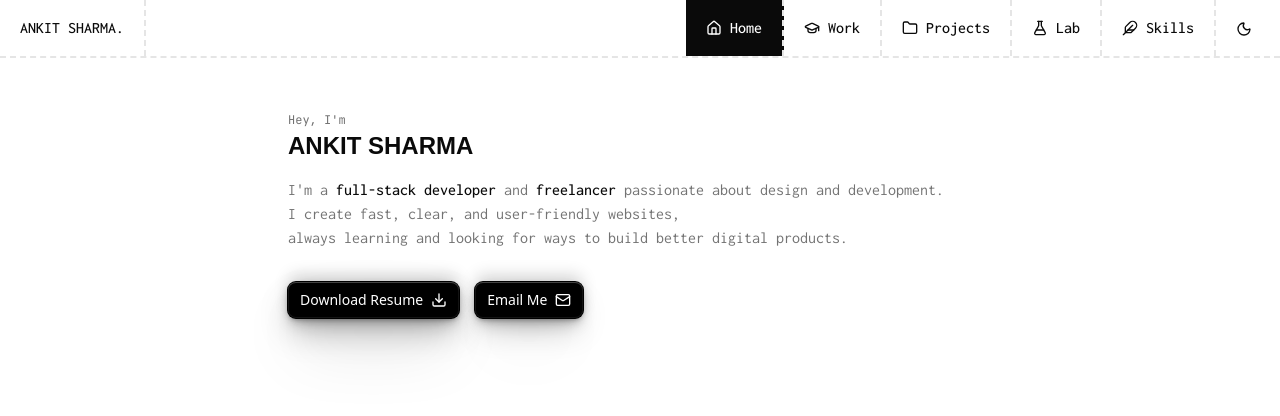
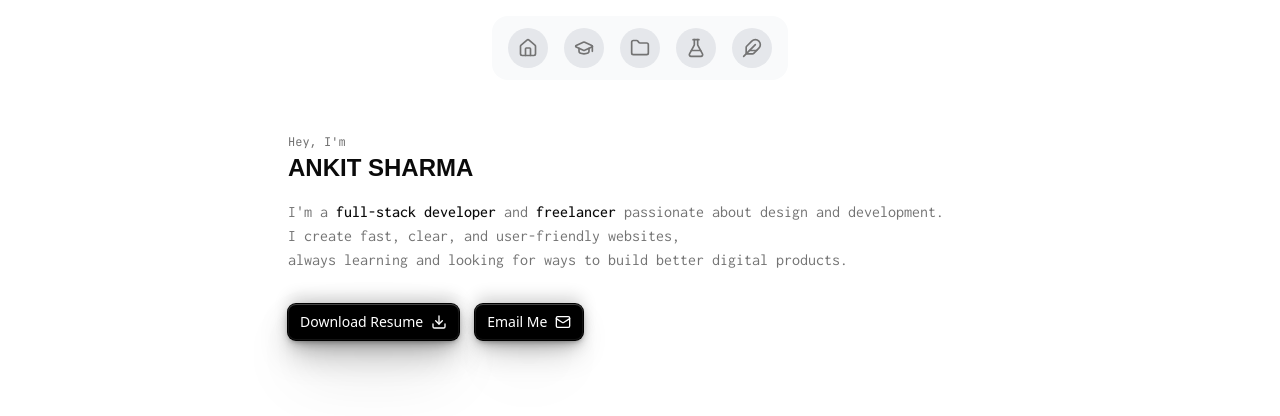
Before and after one commit to Ankit-2145/portfolio-v2, a Next.js app: page / in a window 1280 px wide. Shown: the top 416 px of the page. Built offline with nearby package versions, Linux system fonts and the light colour scheme; a web font is replaced by a local one.

Commit message:
wip: floating navbar

```diff
--- a/app/layout.tsx
+++ b/app/layout.tsx
@@ -3,7 +3,7 @@ import type { Metadata } from "next";
 
 import { Inconsolata, Doto, JetBrains_Mono } from "next/font/google";
 
-import Navbar from "@/components/common/Navbar";
+import { Navbar } from "@/components/common/Navbar";
 import { ThemeProvider } from "@/components/providers/ThemeProvider";
 
 const inconsolata = Inconsolata({
--- a/components/common/Navbar.tsx
+++ b/components/common/Navbar.tsx
@@ -1,7 +1,84 @@
+// "use client";
+
+// import Link from "next/link";
+// import { useState } from "react";
+// import {
+//   Feather,
+//   FlaskConical,
+//   Folder,
+//   GraduationCap,
+//   Home,
+//   LucideIcon,
+//   Menu,
+// } from "lucide-react";
+// import { usePathname } from "next/navigation";
+
+// import { cn } from "@/lib/utils";
+// import { Button } from "@/components/ui/button";
+// import { Sheet, SheetContent, SheetTrigger } from "@/components/ui/sheet";
+// import { AnimatedThemeToggler } from "@/components/ui/animated-theme-toggler";
+
+// interface NavItem {
+//   name: string;
+//   href: string;
+//   icon: LucideIcon;
+// }
+
+// const navItems: NavItem[] = [
+//   { name: "Home", href: "/", icon: Home },
+//   { name: "Work", href: "/work", icon: GraduationCap },
+//   { name: "Projects", href: "/projects", icon: Folder },
+//   { name: "Lab", href: "/lab", icon: FlaskConical },
+//   { name: "Skills", href: "/skills", icon: Feather },
+// ];
+
+// const Navbar = () => {
+//   const [isOpen, setIsOpen] = useState<boolean>(false);
+//   const pathname = usePathname();
+
+//   return (
+//     <header>
+//       <nav className="max-w-max mx-auto mt-4 font-inconsolata border rounded-full">
+//         <div className="flex justify-center items-center">
+//           <div className="flex items-center divide-x-2">
+//             {navItems.map((item) => {
+//               const isActive =
+//                 (pathname === "/" && item.href === "/") ||
+//                 pathname === item.href ||
+//                 pathname.startsWith(`${item.href}/`);
+
+//               return (
+//                 <Link
+//                   key={item.name}
+//                   href={item.href}
+//                   className={cn(
+//                     "px-2.5 md:px-5 py-4",
+//                     isActive && "bg-foreground text-background rounded-full"
+//                   )}
+//                 >
+//                   <span className="flex items-center gap-2 text-base font-medium">
+//                     <item.icon className="size-4" /> {item.name}
+//                   </span>
+//                 </Link>
+//               );
+//             })}
+
+//             <span className="px-2.5 md:px-5 mt-2">
+//               <AnimatedThemeToggler className="h-6 w-6 cursor-pointer" />
+//             </span>
+//           </div>
+//         </div>
+//       </nav>
+//     </header>
+//   );
+// };
+
+// export default Navbar;
+
 "use client";
 
-import Link from "next/link";
-import { useState } from "react";
+import React from "react";
+import { FloatingDock } from "@/components/ui/floating-dock";
 import {
   Feather,
   FlaskConical,
@@ -11,112 +88,49 @@ import {
   LucideIcon,
   Menu,
 } from "lucide-react";
-import { usePathname } from "next/navigation";
 
-import { cn } from "@/lib/utils";
-import { Button } from "@/components/ui/button";
-import { Sheet, SheetContent, SheetTrigger } from "@/components/ui/sheet";
-import { AnimatedThemeToggler } from "@/components/ui/animated-theme-toggler";
+export const Navbar = () => {
+  const links = [
+    {
+      title: "Home",
+      icon: (
+        <Home className="h-full w-full text-neutral-500 dark:text-neutral-300" />
+      ),
+      href: "/",
+    },
 
-interface NavItem {
-  name: string;
-  href: string;
-  icon: LucideIcon;
-}
-
-const navItems: NavItem[] = [
-  { name: "Home", href: "/", icon: Home },
-  { name: "Work", href: "/work", icon: GraduationCap },
-  { name: "Projects", href: "/projects", icon: Folder },
-  { name: "Lab", href: "/lab", icon: FlaskConical },
-  { name: "Skills", href: "/skills", icon: Feather },
-];
-
-const Navbar = () => {
-  const [isOpen, setIsOpen] = useState<boolean>(false);
-  const pathname = usePathname();
-
+    {
+      title: "Work",
+      icon: (
+        <GraduationCap className="h-full w-full text-neutral-500 dark:text-neutral-300" />
+      ),
+      href: "/work",
+    },
+    {
+      title: "Projects",
+      icon: (
+        <Folder className="h-full w-full text-neutral-500 dark:text-neutral-300" />
+      ),
+      href: "/projects",
+    },
+    {
+      title: "Lab",
+      icon: (
+        <FlaskConical className="h-full w-full text-neutral-500 dark:text-neutral-300" />
+      ),
+      href: "/lab",
+    },
+    {
+      title: "Skills",
+      icon: (
+        <Feather className="h-full w-full text-neutral-500 dark:text-neutral-300" />
+      ),
+      href: "/skills",
+    },
+  ];
   return (
-    <header>
-      <nav className="font-inconsolata border-b-2 border-dashed">
-        <div className="flex justify-between items-center">
-          <Link
-            href="/"
-            className="px-2.5 md:px-5 py-4 border-r-2 border-dashed bg-background"
-          >
-            <span className="text-base text-foreground font-medium select-none">
-              ANKIT SHARMA.
-            </span>
-          </Link>
-          <div className="hidden lg:flex items-center divide-x-2 divide-dashed">
-            {navItems.map((item) => {
-              const isActive =
-                (pathname === "/" && item.href === "/") ||
-                pathname === item.href ||
-                pathname.startsWith(`${item.href}/`);
-
-              return (
-                <Link
-                  key={item.name}
-                  href={item.href}
-                  className={cn(
-                    "px-2.5 md:px-5 py-4",
-                    isActive && "bg-foreground text-background"
-                  )}
-                >
-                  <span className="flex items-center gap-2 text-base font-medium">
-                    <item.icon className="size-4" /> {item.name}
-                  </span>
-                </Link>
-              );
-            })}
-
-            <span className="px-2.5 md:px-5 mt-2">
-              <AnimatedThemeToggler className="h-6 w-6 cursor-pointer" />
-            </span>
-          </div>
-
-          <div className="lg:hidden flex items-center gap-2">
-            <AnimatedThemeToggler className="h-6 w-6 cursor-pointer" />
-            <Sheet open={isOpen} onOpenChange={setIsOpen}>
-              <SheetTrigger asChild>
-                <Button
-                  variant="ghost"
-                  className="px-0 text-lg hover:bg-transparent focus-visible:bg-transparent focus-visible:ring-0 focus-visible:ring-offset-0 cursor-pointer"
-                >
-                  <Menu className="h-6 w-6" />
-                  <span className="sr-only">Toggle Menu</span>
-                </Button>
-              </SheetTrigger>
-              <SheetContent className="bg-background" side="top">
-                <div className="flex flex-col px-6 divide-y-2 divide-dashed">
-                  {navItems.map((item) => {
-                    const isActive =
-                      (pathname === "/" && item.href === "/") ||
-                      pathname === item.href ||
-                      pathname.startsWith(`${item.href}/`);
-                    return (
-                      <Link
-                        key={item.name}
-                        href={item.href}
-                        className={cn(
-                          "px-2.5 md:px-5 py-4 text-xl text-foreground",
-                          isActive && "bg-background text-foreground"
-                        )}
-                        onClick={() => setIsOpen(false)}
-                      >
-                        {item.name}
-                      </Link>
-                    );
-                  })}
-                </div>
-              </SheetContent>
-            </Sheet>
-          </div>
-        </div>
-      </nav>
-    </header>
+    <div className="flex items-center justify-center w-full mt-4">
+      <FloatingDock items={links} />
+    </div>
   );
 };
-
-export default Navbar;
--- /dev/null
+++ b/components/ui/floating-dock.tsx
@@ -0,0 +1,145 @@
+/**
+ * Note: Use position fixed according to your needs
+ * Desktop navbar is better positioned at the bottom
+ * Mobile navbar is better positioned at bottom right.
+ **/
+
+import { cn } from "@/lib/utils";
+import {
+  AnimatePresence,
+  MotionValue,
+  motion,
+  useMotionValue,
+  useSpring,
+  useTransform,
+} from "motion/react";
+
+import { useRef, useState } from "react";
+
+export const FloatingDock = ({
+  items,
+  desktopClassName,
+}: {
+  items: { title: string; icon: React.ReactNode; href: string }[];
+  desktopClassName?: string;
+  mobileClassName?: string;
+}) => {
+  return (
+    <>
+      <FloatingDockDesktop items={items} className={desktopClassName} />
+    </>
+  );
+};
+
+const FloatingDockDesktop = ({
+  items,
+  className,
+}: {
+  items: { title: string; icon: React.ReactNode; href: string }[];
+  className?: string;
+}) => {
+  const mouseX = useMotionValue(Infinity);
+  return (
+    <motion.div
+      onMouseMove={(e) => mouseX.set(e.pageX)}
+      onMouseLeave={() => mouseX.set(Infinity)}
+      className={cn(
+        "mx-auto h-16 items-end gap-4 rounded-2xl bg-gray-50 px-4 pb-3 flex dark:bg-neutral-900",
+        className
+      )}
+    >
+      {items.map((item) => (
+        <IconContainer mouseX={mouseX} key={item.title} {...item} />
+      ))}
+    </motion.div>
+  );
+};
+
+function IconContainer({
+  mouseX,
+  title,
+  icon,
+  href,
+}: {
+  mouseX: MotionValue;
+  title: string;
+  icon: React.ReactNode;
+  href: string;
+}) {
+  const ref = useRef<HTMLDivElement>(null);
+
+  const distance = useTransform(mouseX, (val) => {
+    const bounds = ref.current?.getBoundingClientRect() ?? { x: 0, width: 0 };
+
+    return val - bounds.x - bounds.width / 2;
+  });
+
+  const widthTransform = useTransform(distance, [-150, 0, 150], [40, 80, 40]);
+  const heightTransform = useTransform(distance, [-150, 0, 150], [40, 80, 40]);
+
+  const widthTransformIcon = useTransform(
+    distance,
+    [-150, 0, 150],
+    [20, 40, 20]
+  );
+  const heightTransformIcon = useTransform(
+    distance,
+    [-150, 0, 150],
+    [20, 40, 20]
+  );
+
+  const width = useSpring(widthTransform, {
+    mass: 0.1,
+    stiffness: 150,
+    damping: 12,
+  });
+  const height = useSpring(heightTransform, {
+    mass: 0.1,
+    stiffness: 150,
+    damping: 12,
+  });
+
+  const widthIcon = useSpring(widthTransformIcon, {
+    mass: 0.1,
+    stiffness: 150,
+    damping: 12,
+  });
+  const heightIcon = useSpring(heightTransformIcon, {
+    mass: 0.1,
+    stiffness: 150,
+    damping: 12,
+  });
+
+  const [hovered, setHovered] = useState(false);
+
+  return (
+    <a href={href}>
+      <motion.div
+        ref={ref}
+        style={{ width, height }}
+        onMouseEnter={() => setHovered(true)}
+        onMouseLeave={() => setHovered(false)}
+        className="relative flex aspect-square items-center justify-center rounded-full bg-gray-200 dark:bg-neutral-800"
+      >
+        <AnimatePresence>
+          {hovered && (
+            <motion.div
+              initial={{ opacity: 0, y: 10, x: "-50%" }}
+              animate={{ opacity: 1, y: 0, x: "-50%" }}
+              exit={{ opacity: 0, y: 2, x: "-50%" }}
+              className="absolute -top-8 left-1/2 w-fit rounded-md border border-gray-200 bg-gray-100 px-2 py-0.5 text-xs whitespace-pre text-neutral-700 dark:border-neutral-900 dark:bg-neutral-800 dark:text-white"
+            >
+              {title}
+            </motion.div>
+          )}
+        </AnimatePresence>
+        <motion.div
+          style={{ width: widthIcon, height: heightIcon }}
+          className="flex items-center justify-center"
+        >
+          {icon}
+        </motion.div>
+      </motion.div>
+    </a>
+  );
+}
--- a/package.json
+++ b/package.json
@@ -12,6 +12,7 @@
     "@radix-ui/react-dialog": "^1.1.15",
     "@radix-ui/react-dropdown-menu": "^2.1.16",
     "@radix-ui/react-slot": "^1.2.4",
+    "@tabler/icons-react": "^3.36.1",
     "class-variance-authority": "^0.7.1",
     "clsx": "^2.1.1",
     "gsap": "^3.13.0",
```
Also changed, not shown: 1 other file (tests, documents, lock files or other folders).
